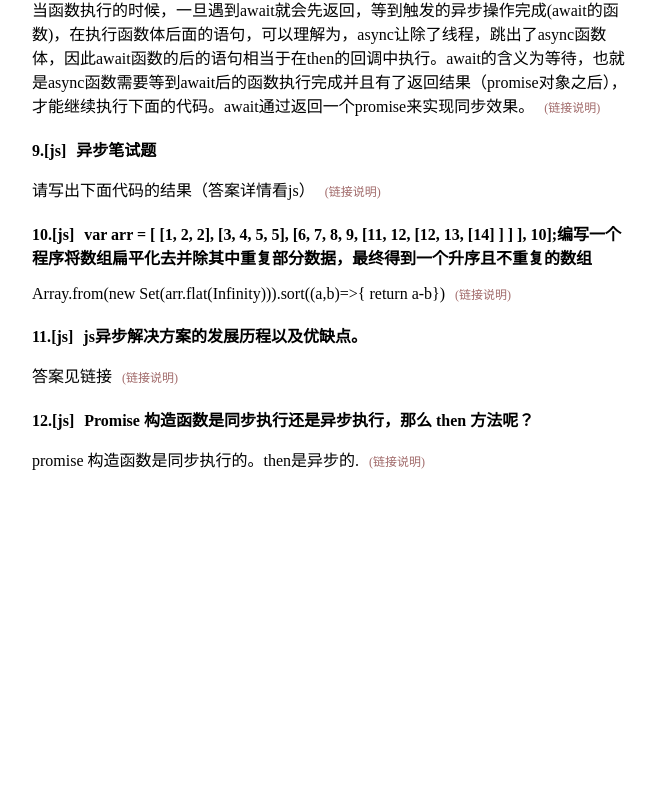
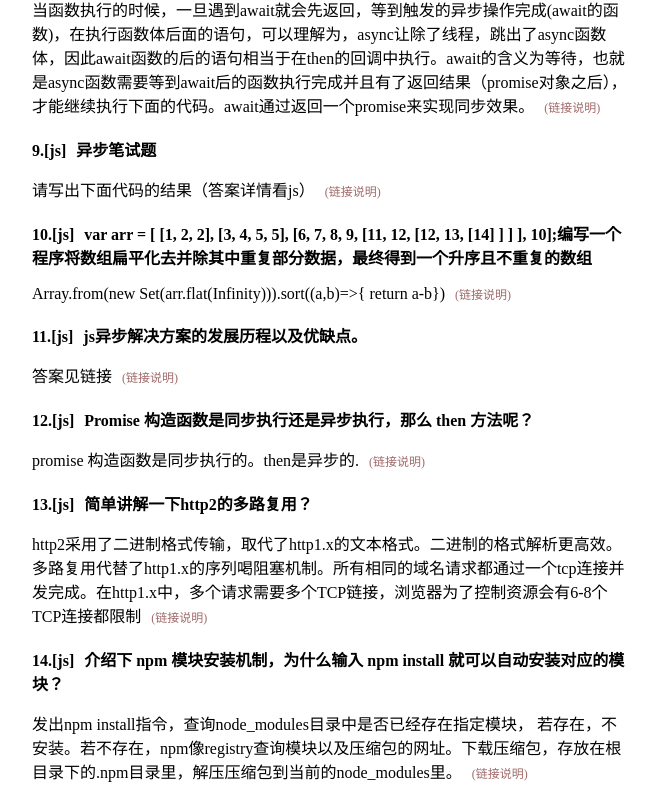
Before and after one commit to liermao/interview, a Vue app in the folder classify/: page / in a window 1280 px wide. Shown: the part 1377-2180 px from the top of the page, without its empty margins (16-672 px from the left). Before the commit the page ends 1868 px from the top, so only its background shows below. Built offline with nearby package versions, Linux system fonts and the light colour scheme.

Commit message:
14.npm 工作原理。

```diff
--- a/classify/src/views/index.vue
+++ b/classify/src/views/index.vue
@@ -121,6 +121,21 @@ export default {
           answer: "promise 构造函数是同步执行的。then是异步的.",
           link: "https://github.com/Advanced-Frontend/Daily-Interview-Question/issues/19"
         },
+        {
+          class: "js",
+          title: "简单讲解一下http2的多路复用？",
+          answer: "http2采用了二进制格式传输，取代了http1.x的文本格式。二进制的格式解析更高效。" +
+              "多路复用代替了http1.x的序列喝阻塞机制。所有相同的域名请求都通过一个tcp连接并发完成。" +
+              "在http1.x中，多个请求需要多个TCP链接，浏览器为了控制资源会有6-8个TCP连接都限制",
+          link: "https://github.com/Advanced-Frontend/Daily-Interview-Question/issues/14"
+        },
+        {
+          class: "js",
+          title: "介绍下 npm 模块安装机制，为什么输入 npm install 就可以自动安装对应的模块？",
+          answer: "发出npm install指令，查询node_modules目录中是否已经存在指定模块， 若存在，不安装。若不存在，" +
+              "npm像registry查询模块以及压缩包的网址。下载压缩包，存放在根目录下的.npm目录里，解压压缩包到当前的node_modules里。",
+          link: "https://github.com/Advanced-Frontend/Daily-Interview-Question/issues/14"
+        },
       ]
     }
   }
```
